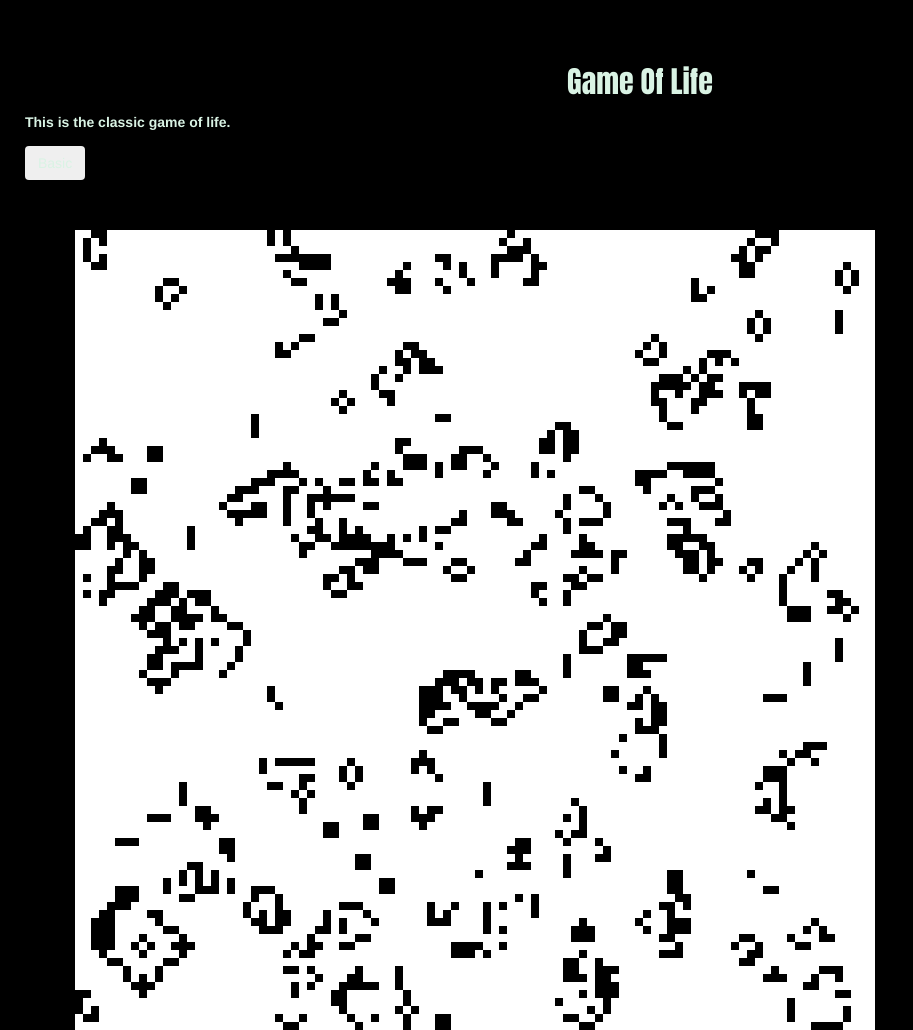
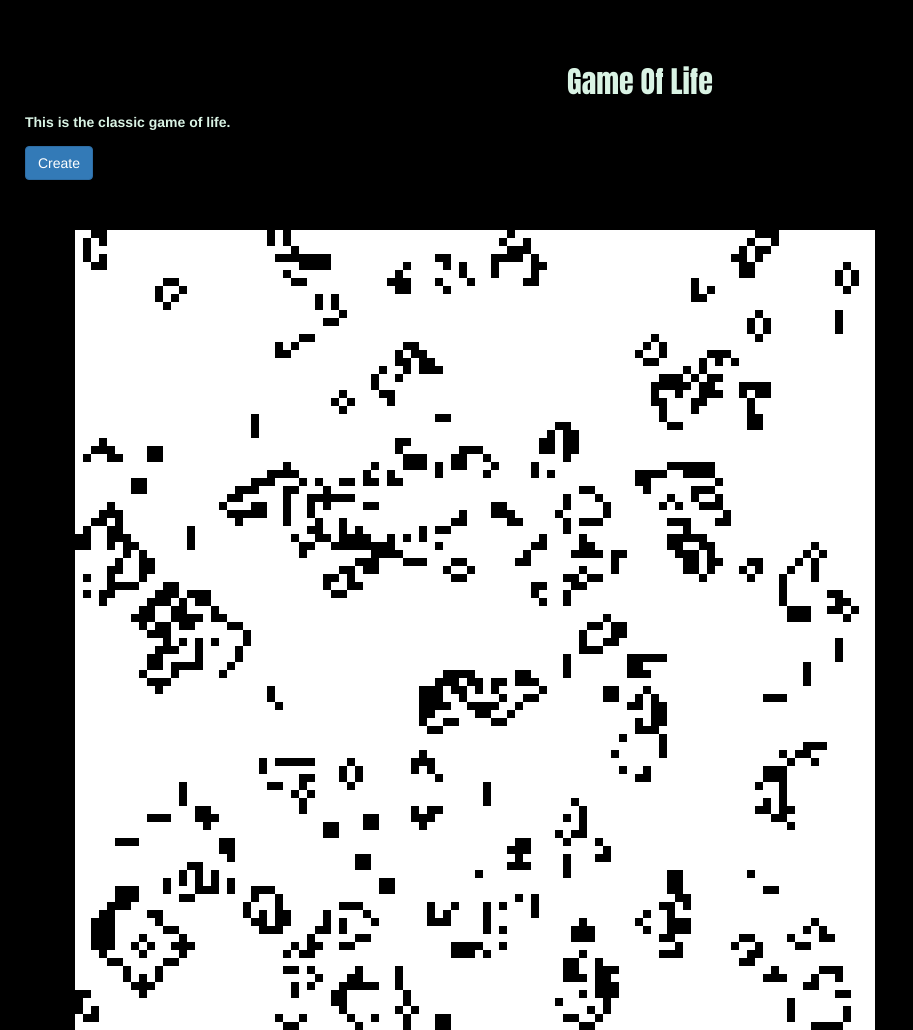
Before and after one commit to varlackc/CodingChallenges, a plain HTML site: page GameOfLife/index.html in a window 1280 px wide. Shown: the whole page, without its empty margins (0-913 px from the left). Drawn offline with nearby package versions, Linux system fonts and the light colour scheme.

Commit message:
Update index.html

```diff
--- a/GameOfLife/index.html
+++ b/GameOfLife/index.html
@@ -15,7 +15,7 @@
     <br/>
     <h2>Game Of Life</h2>
     <p>This is the classic game of life.</p>
-    <button type="button" class="btn">Basic</button>
+    <button type="button" class="btn btn-primary">Create</button>
 
     <br/>
 
```
